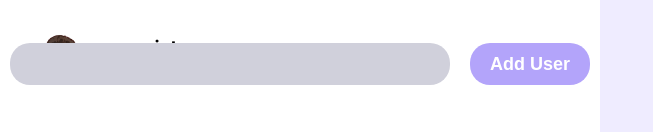
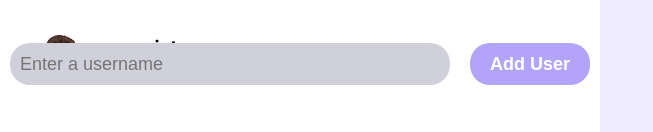
Before and after one commit to soufiane-amt/ft_transcendance, a Next.js app: page / in a window 1280 px wide. Shown: the part 665-797 px from the top of the page, without its empty margins (0-653 px from the left). Built offline with nearby package versions, Linux system fonts and the light colour scheme.

Commit message:
Add message validation

```diff
--- a/src/app/components/Channels/ModerationToolBox/ModerationToolBox.tsx
+++ b/src/app/components/Channels/ModerationToolBox/ModerationToolBox.tsx
@@ -19,7 +19,7 @@ export function ModerationToolBox ()
                 <UserModerationCard/>
             </div>
             <div className={style.user_addition}>
-                <input></input>
+                <input placeholder="Enter a username"></input>
                 <button>Add User</button>
             </div>
         </div>
--- a/src/app/components/Channels/UserModerationCard/UserModerationCard.module.css
+++ b/src/app/components/Channels/UserModerationCard/UserModerationCard.module.css
@@ -26,7 +26,7 @@
 .action_buttons button:hover {
     cursor: pointer;
     border: 0.5px solid rgb(255, 0, 0);
-    border-radius: 30px;
+    /* border-radius: 30px; */
 }
 .action_buttons button img {
     width: 28px;
--- a/src/app/components/shared/ChatTextbox/ChatTextbox.tsx
+++ b/src/app/components/shared/ChatTextbox/ChatTextbox.tsx
@@ -10,6 +10,7 @@ import { useHandleNewMsg } from "../../../../../hooks/useHandleNewMsg";
 import { useHandleBan, useHandleUnBan } from "../../../../../hooks/useHandleBan";
 
 
+const isMessageValid = (message:string) => { return message.trim() !== '';}
 
 
 
@@ -47,6 +48,8 @@ function ChatTextBox({
   }, [selectedDiscussion]);
 
   const handleSendMessage = () => {
+    if (isMessageValid(newMessageContent) === false)
+      return;
     const newMessage = {
       user_id: userSession.id,
       content: newMessageContent,
```
